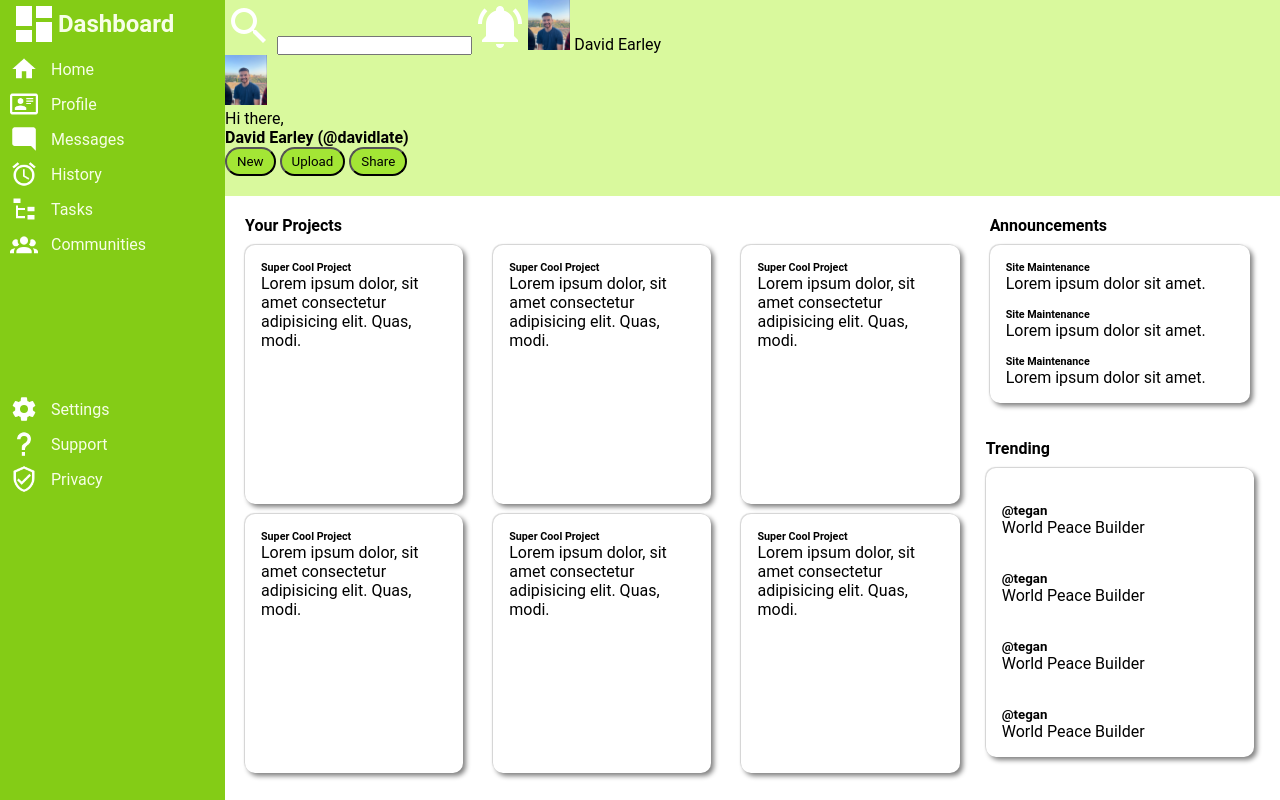
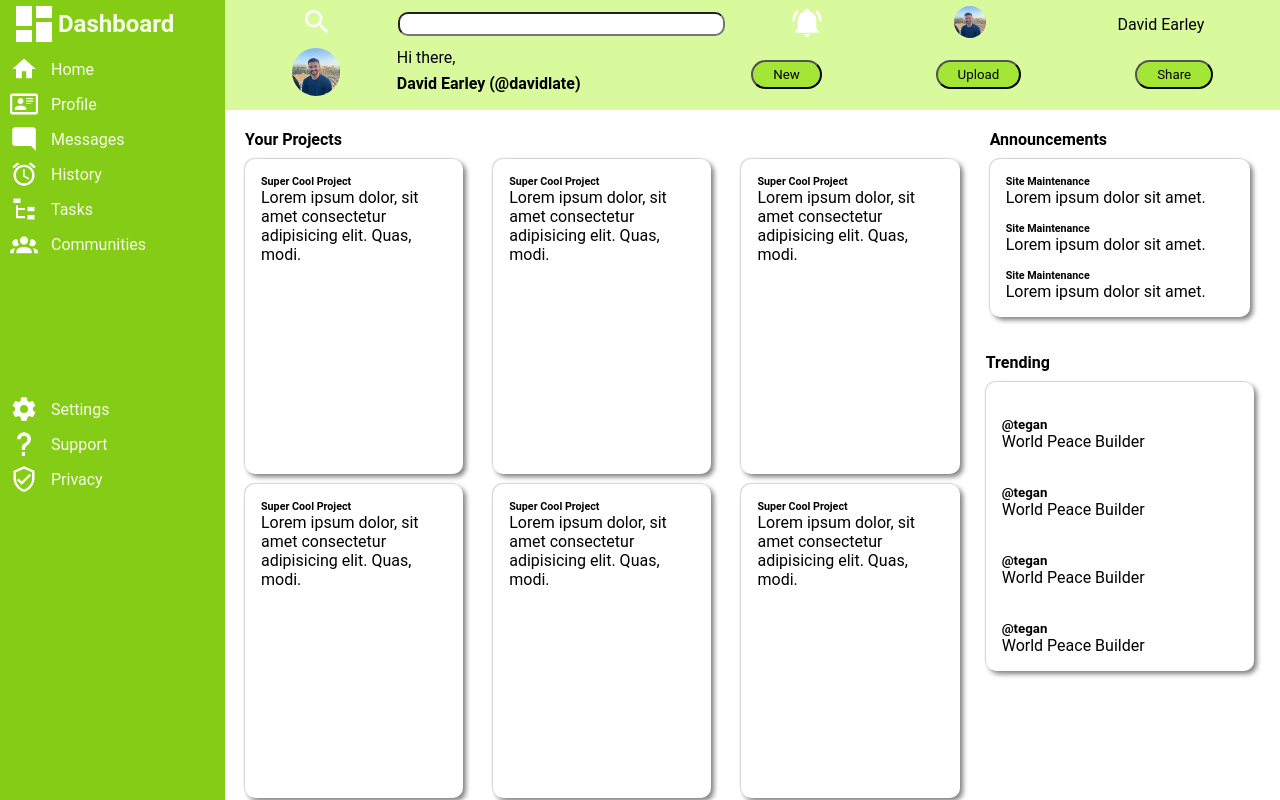
Before and after one commit to davidlate/admin-dashboard, a plain HTML site: page index.html in a window 1280 px wide. Drawn offline with Linux system fonts and the light colour scheme.

Commit message:
Updated CSS styling

```diff
--- a/style.css
+++ b/style.css
@@ -57,6 +57,7 @@ li img{
     color: #F7FEE7;
     padding-left: 10px;
     padding-right: 12px;
+    min-height: 100vh;
 }
 
 .sidebar .title{
@@ -70,9 +71,8 @@ li img{
 .container{
     display: grid;
     grid-template-columns: 225px 5fr;
-    grid-template-rows: 2fr 8fr;
-    grid-auto-rows: 1fr;
-    height: 100vh;
+    grid-template-rows: min-content min-content;
+    min-height: 100vh;
 }
 
 
@@ -81,21 +81,83 @@ li img{
 .header{
     background-color: #D9F99D;
     height: min-content;
-    padding-bottom: 20px;;
+    padding-bottom: 10px;
+    padding-left: 10px;
+    padding-right: 10px;
+    display: grid;
+    max-width: 100vw;
 }
 
 
-.image{
-    background: transparent;
+.toprow{
+    display: grid;
+    grid-auto-flow: column;
+    width: 100%;
+    height: 3rem;
+    align-items: center;
+}
+
+
+.toprow a{
+    place-self: center;
+}
+.toprow img{
+    height: 2rem;
+    width: 2rem;
+    object-fit: cover;
     border-radius: 50%;
 }
 
+.toprow input{
+    border-radius: 10px;
+    height: 1.5rem;
+    align-self: center;
+}
 
-button.function{
+.lowrow{
+    display: grid;
+    grid-auto-flow: column;
+    grid-template-rows: 1fr 1fr;
+    column-gap: 0px;
+}
+
+.lowrow *{
+    grid-row: 1/-1;
+}
+
+.lowrow p{
+    grid-row: 1;
+}
+
+.lowrow h3{
+    grid-row: 2;
+}
+
+.lowrow button{
+    height: min-content;
+    place-self: center;
+    padding-left: 20px;
+    padding-right: 20px;
+    width: min-content;
+}
+
+.lowrow a{
+    place-self: center;
+}
+
+.lowrow a img{
+    border-radius: 50%;
+    height: 3rem;
+    width: 3rem;
+    object-fit: cover;
+}
+
+
+.lowrow .function{
     background-color: #A3E635;
     border-radius: 15px;
-    padding-left: 10px;
-    padding-right: 10px;
+    padding-left: 20px;
+    padding-right: 20px;
     padding-top: 5px;
     padding-bottom: 5px;
 }
@@ -103,6 +165,7 @@ button.function{
 .content{
     display: grid;
     grid-template-columns: 3fr 1.25fr;
+    min-height: calc(100vh - 7rem );
 }
 
 
```
